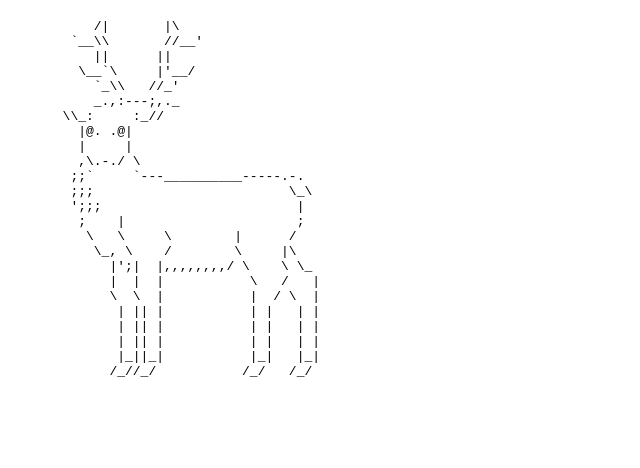
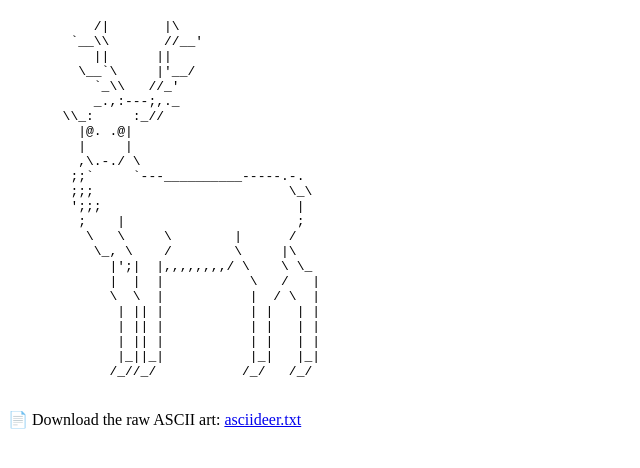
Before and after one commit to Shayeri-31/my-first-project, a plain HTML site: page index.html in a window 1280 px wide. Shown: the part 62-530 px from the top of the page, without its empty margins (0-640 px from the left). Drawn offline with Linux system fonts and the light colour scheme.

Commit message:
Update index.html

```diff
--- a/index.html
+++ b/index.html
@@ -32,5 +32,10 @@
               |_||_|           |_|   |_|
              /_//_/           /_/   /_/
   </pre>
+  <p>
+  📄 Download the raw ASCII art:
+  <a href="asciideer.txt" download>asciideer.txt</a>
+</p>
+
 </body>
 </html>
```
